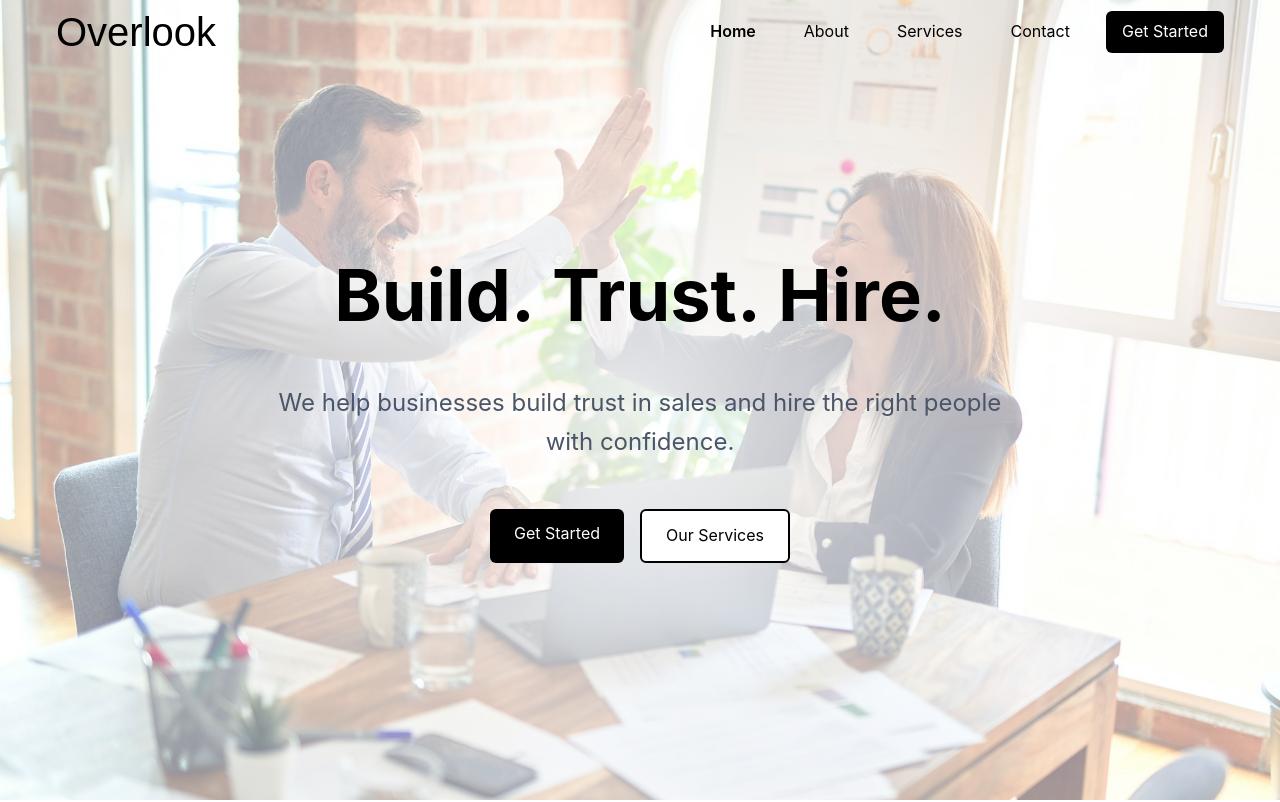
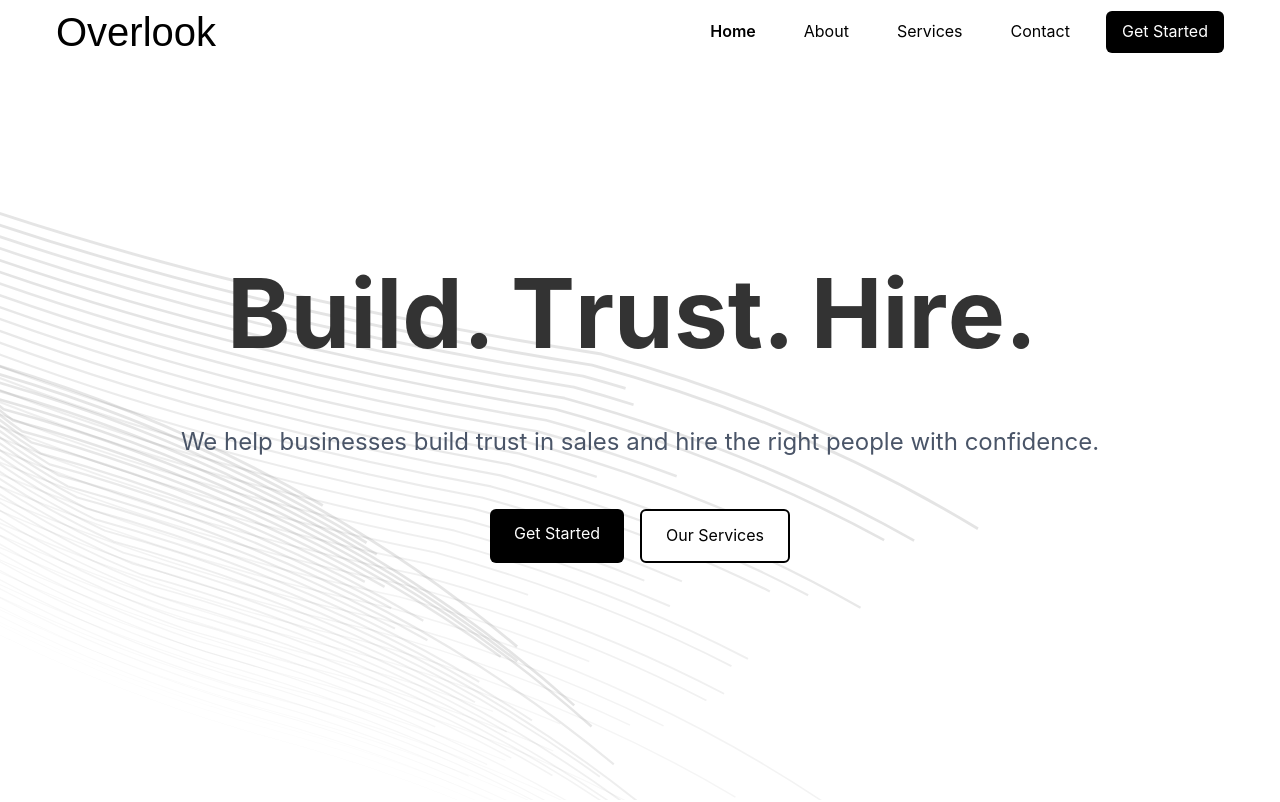
Before and after one commit to kevinabouhanna/Overlook, an Astro site: page / in a window 1280 px wide. Shown: the top 802 px of the page. Built offline with nearby package versions, Linux system fonts and the light colour scheme; Astro itself is replaced by a stand-in of ours; a web font is replaced by a local one.

Commit message:
framer motion for hero

```diff
--- a/package.json
+++ b/package.json
@@ -19,6 +19,7 @@
     "autoprefixer": "^10.4.21",
     "class-variance-authority": "^0.7.1",
     "clsx": "^2.1.1",
+    "framer-motion": "^12.6.3",
     "lucide-react": "^0.487.0",
     "postcss": "^8.5.3",
     "react": "^19.1.0",
--- /dev/null
+++ b/src/components/BackgroundPaths.jsx
@@ -0,0 +1,117 @@
+"use client"
+
+import { motion } from "framer-motion"
+// Removed Button import as we're using custom buttons
+
+function FloatingPaths({ position }) {
+  const paths = Array.from({ length: 36 }, (_, i) => ({
+    id: i,
+    d: `M-${380 - i * 5 * position} -${189 + i * 6}C-${380 - i * 5 * position
+      } -${189 + i * 6} -${312 - i * 5 * position} ${216 - i * 6} ${152 - i * 5 * position
+      } ${343 - i * 6}C${616 - i * 5 * position} ${470 - i * 6} ${684 - i * 5 * position
+      } ${875 - i * 6} ${684 - i * 5 * position} ${875 - i * 6}`,
+    color: `rgba(15,23,42,${0.1 + i * 0.03})`,
+    width: 0.5 + i * 0.03,
+  }))
+
+  return (
+    <div className="absolute inset-0 pointer-events-none">
+      <svg className="w-full h-full text-slate-950 dark:text-white" viewBox="0 0 696 316" fill="none">
+        <title>Background Paths</title>
+        {paths.map((path) => (
+          <motion.path
+            key={path.id}
+            d={path.d}
+            stroke="currentColor"
+            strokeWidth={path.width}
+            strokeOpacity={0.1 + path.id * 0.03}
+            initial={{ pathLength: 0.3, opacity: 0.6 }}
+            animate={{
+              pathLength: 1,
+              opacity: [0.1, 0.2, 0.1],
+              pathOffset: [0, 1, 0],
+            }}
+            transition={{
+              duration: 40 + Math.random() * 20,
+              repeat: Number.POSITIVE_INFINITY,
+              ease: "linear",
+            }}
+          />
+        ))}
+      </svg>
+    </div>
+  )
+}
+
+export default function BackgroundPaths({
+  title = "Build. Trust. Hire.",
+  subtitle = "We help businesses build trust in sales and hire the right people with confidence.",
+  primaryButtonText = "Get Started",
+  primaryButtonLink = "/contact",
+  secondaryButtonText = "Our Services",
+  secondaryButtonLink = "/services"
+}) {
+  const words = title.split(" ")
+
+  return (
+    <div className="relative min-h-screen w-full flex items-center justify-center overflow-hidden bg-white dark:bg-neutral-950">
+      <div className="absolute inset-0">
+        <FloatingPaths position={1} />
+        <FloatingPaths position={-1} />
+      </div>
+
+      <div className="relative z-10 container mx-auto px-4 md:px-6 text-center">
+        <motion.div
+          initial={{ opacity: 0 }}
+          animate={{ opacity: 1 }}
+          transition={{ duration: 2 }}
+          className="max-w-4xl mx-auto"
+        >
+          <h1 className="text-5xl sm:text-7xl md:text-8xl font-bold mb-8 tracking-tighter">
+            {words.map((word, wordIndex) => (
+              <span key={wordIndex} className="inline-block mr-4 last:mr-0">
+                {word.split("").map((letter, letterIndex) => (
+                  <motion.span
+                    key={`${wordIndex}-${letterIndex}`}
+                    initial={{ y: 100, opacity: 0 }}
+                    animate={{ y: 0, opacity: 1 }}
+                    transition={{
+                      delay: wordIndex * 0.1 + letterIndex * 0.03,
+                      type: "spring",
+                      stiffness: 150,
+                      damping: 25,
+                    }}
+                    className="inline-block bg-clip-text
+                                        bg-gradient-to-r from-neutral-900 to-neutral-700/80
+                                        dark:from-white dark:to-white/80"
+                  >
+                    {letter}
+                  </motion.span>
+                ))}
+              </span>
+            ))}
+          </h1>
+
+          <p className="text-xl md:text-2xl mb-12 text-gray-700">
+            {subtitle}
+          </p>
+
+          <div className="flex flex-col sm:flex-row gap-4 justify-center">
+            <a
+              href={primaryButtonLink}
+              className="bg-black text-white px-6 py-3 rounded-md text-base font-medium hover:bg-gray-800 transition-colors"
+            >
+              {primaryButtonText}
+            </a>
+            <a
+              href={secondaryButtonLink}
+              className="bg-white text-black border-2 border-black px-6 py-3 rounded-md text-base font-medium hover:bg-gray-100 transition-colors"
+            >
+              {secondaryButtonText}
+            </a>
+          </div>
+        </motion.div>
+      </div>
+    </div>
+  )
+}
--- a/src/pages/index.astro
+++ b/src/pages/index.astro
@@ -1,9 +1,7 @@
 ---
 import MainLayout from "../layouts/MainLayout.astro";
-// OptimizedImage is not used on this page, but kept for reference
-// import OptimizedImage from '../components/common/OptimizedImage.astro';
-import ResponsiveImage from "../components/common/ResponsiveImage.astro";
-import heroImage from "../assets/images/hero/hero-office.jpg";
+// Removed unused imports
+import BackgroundPaths from "../components/BackgroundPaths.jsx";
 ---
 
 <MainLayout
@@ -117,52 +115,15 @@ import heroImage from "../assets/images/hero/hero-office.jpg";
   </script>
 
   <!-- Hero Section -->
-  <section
-    class="min-h-screen flex items-center pt-24 relative overflow-hidden"
-  >
-    <div class="absolute inset-0 z-0">
-      <ResponsiveImage
-        src={heroImage}
-        alt="Modern office space with natural light"
-        class="w-full h-full object-cover"
-        widths={[400, 800, 1200, 2000]}
-        sizes="100vw"
-        width={2070}
-        height={1380}
-        format="webp"
-        loading="eager"
-      />
-      <div class="absolute inset-0 bg-white opacity-50"></div>
-      <div class="absolute inset-0 bg-radial-gradient"></div>
-    </div>
-    <div class="container mx-auto px-4 relative z-10">
-      <div class="max-w-3xl mx-auto text-center">
-        <h1 class="text-5xl md:text-7xl font-bold mb-8 hero-title text-black">
-          <span class="inline-block">Build.</span>{" "}
-          <span class="inline-block">Trust.</span>{" "}
-          <span class="inline-block">Hire.</span>
-        </h1>
-        <p class="text-xl md:text-2xl mb-12 text-gray-700">
-          We help businesses build trust in sales and hire the right people with
-          confidence.
-        </p>
-        <div class="flex flex-col sm:flex-row gap-4 justify-center">
-          <a
-            href="/contact"
-            class="bg-black text-white px-6 py-3 rounded-md text-base font-medium hover:bg-gray-800 transition-colors"
-          >
-            Get Started
-          </a>
-          <a
-            href="/services"
-            class="bg-white text-black border-2 border-black px-6 py-3 rounded-md text-base font-medium hover:bg-gray-100 transition-colors"
-          >
-            Our Services
-          </a>
-        </div>
-      </div>
-    </div>
-  </section>
+  <BackgroundPaths
+    title="Build. Trust. Hire."
+    subtitle="We help businesses build trust in sales and hire the right people with confidence."
+    primaryButtonText="Get Started"
+    primaryButtonLink="/contact"
+    secondaryButtonText="Our Services"
+    secondaryButtonLink="/services"
+    client:load
+  />
 
   <!-- Services Overview Section -->
   <section class="py-20 bg-white">
@@ -283,21 +244,8 @@ import heroImage from "../assets/images/hero/hero-office.jpg";
 </MainLayout>
 
 <script>
-  // Animation for hero title
+  // Animation for scroll elements
   document.addEventListener("DOMContentLoaded", () => {
-    // Hero title animation
-    const heroTitle = document.querySelector(".hero-title");
-    if (heroTitle) {
-      const spans = heroTitle.querySelectorAll("span");
-      spans.forEach((span, index) => {
-        setTimeout(() => {
-          span.style.opacity = "1";
-          span.style.transform = "translateY(0)";
-          span.style.transition = "opacity 0.5s ease, transform 0.5s ease";
-        }, 300 * index);
-      });
-    }
-
     // Scroll animations
     const animateOnScroll = document.querySelectorAll(".animate-on-scroll");
 
@@ -309,7 +257,7 @@ import heroImage from "../assets/images/hero/hero-office.jpg";
           }
         });
       },
-      { threshold: 0.1 },
+      { threshold: 0.1 }
     );
 
     animateOnScroll.forEach((element) => {
```
Also changed, not shown: README.md, 1 other file.
